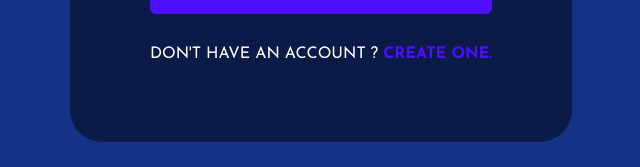
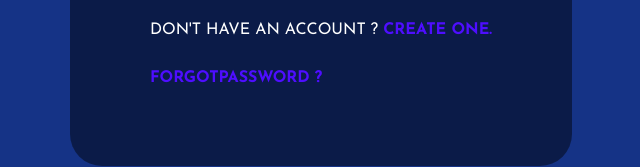
Before and after one commit to Ananththandavarayamurthi/chatty-frontend, a React (Create React App) app: page /login in a window 1280 px wide. Shown: the part 524-691 px from the top of the page, without its empty margins (319-959 px from the left). Built offline with nearby package versions, Linux system fonts and the light colour scheme.

Commit message:
Update Login.js
add forgot button

```diff
--- a/src/pages/Login.js
+++ b/src/pages/Login.js
@@ -86,6 +86,9 @@ export default function Login() {
           <span>
             Don't have an account ? <Link to="/register">Create One.</Link>
           </span>
+          <span>
+             <Link to="/forgotpassword">Forgotpassword ?</Link>
+          </span>
         </form>
       </FormContainer>
       <ToastContainer />
```
